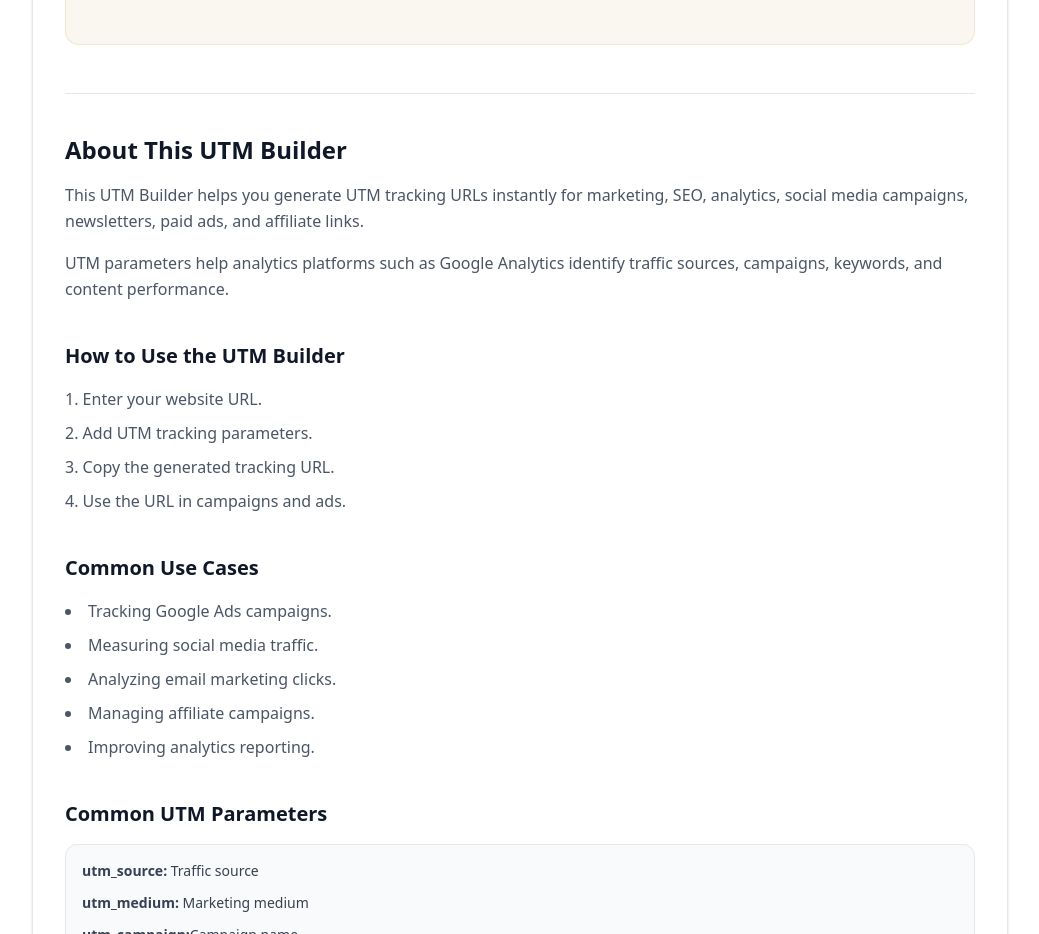
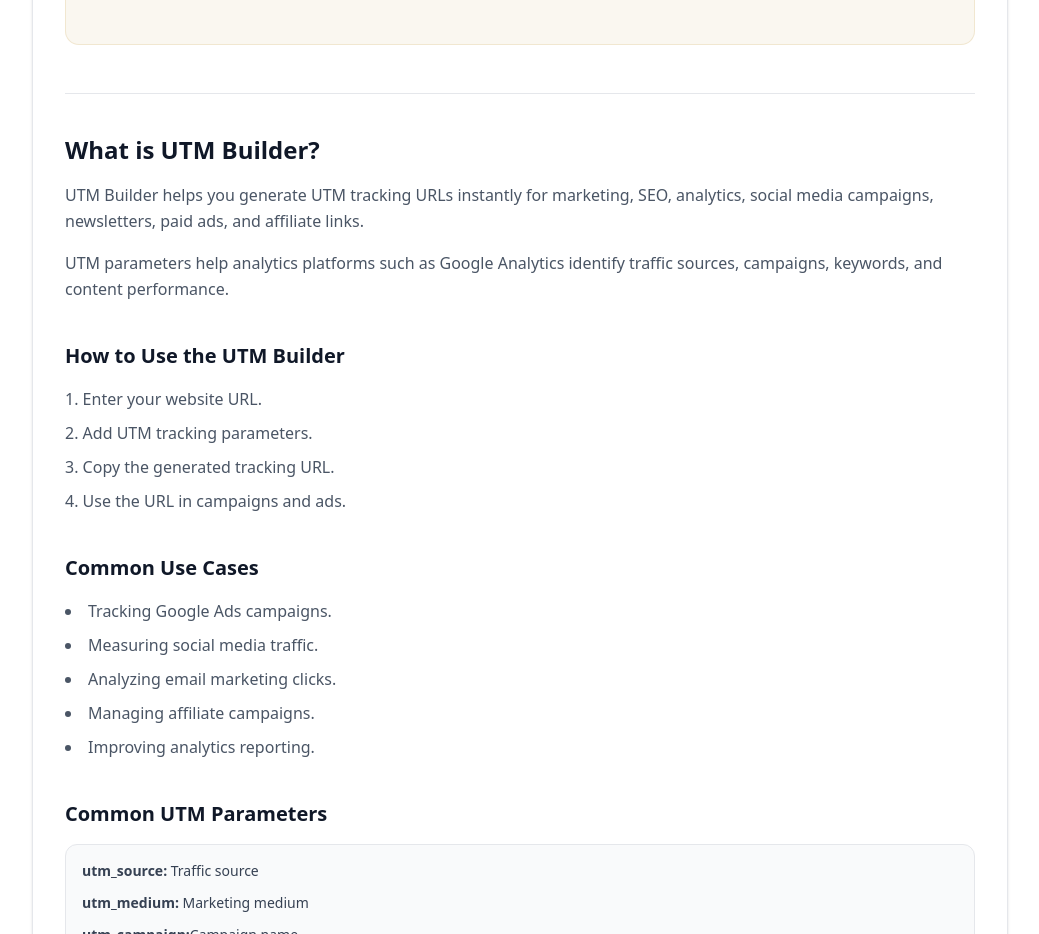
Before and after one commit to vaarunsonawwane-ops/yoryantra-new, a Next.js app: page /tools/utm-builder in a window 1280 px wide. Shown: the part 1080-2014 px from the top of the page, without its empty margins (120-1159 px from the left). Built offline with nearby package versions, Linux system fonts and the light colour scheme.

Commit message:
UTM Builder Update ToolClient.tsx

```diff
--- a/app/tools/utm-builder/ToolClient.tsx
+++ b/app/tools/utm-builder/ToolClient.tsx
@@ -214,11 +214,11 @@ export default function ToolClient() {
       <section className="mt-12 border-t border-gray-200 pt-10 space-y-10">
         <div>
           <h2 className="text-2xl font-semibold text-gray-900">
-            About This UTM Builder
+            What is UTM Builder?
           </h2>
 
           <p className="mt-4 text-gray-600 leading-relaxed">
-            This UTM Builder helps you generate UTM
+            UTM Builder helps you generate UTM
             tracking URLs instantly for marketing,
             SEO, analytics, social media campaigns,
             newsletters, paid ads, and affiliate
```
